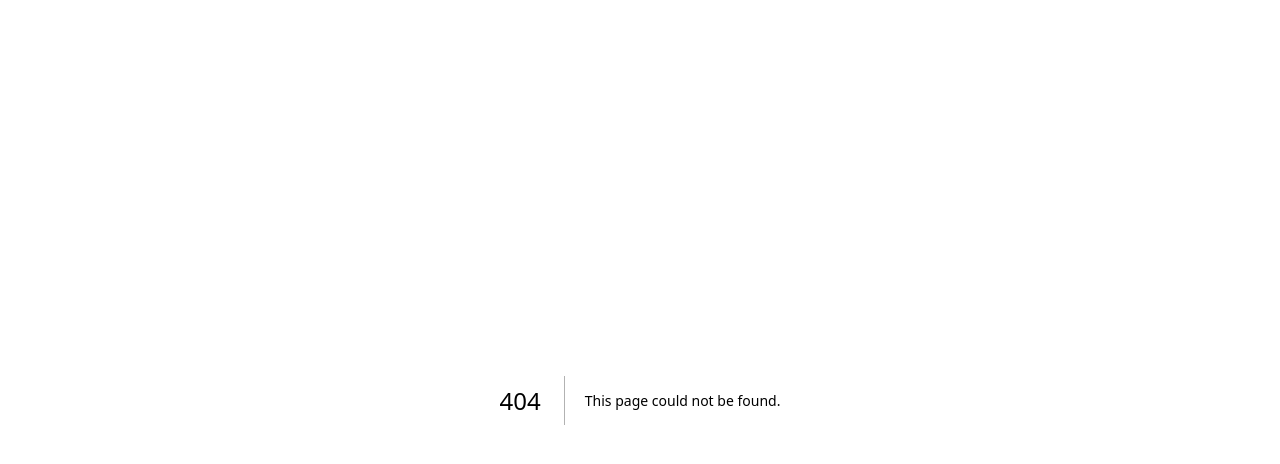
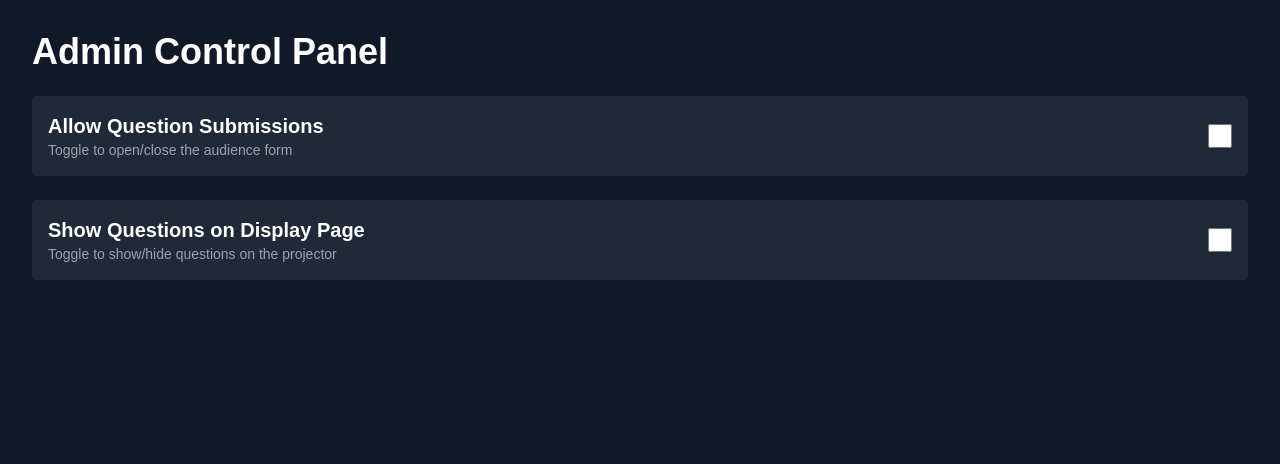
Before and after one commit to loeweloon/QnAsession, a Next.js app: page /admin in a window 1280 px wide. Before the commit this address had no page. Shown: the top 464 px of the page. Built offline with nearby package versions, Linux system fonts and the light colour scheme; no server answers; the database is empty.

Commit message:
Create admin page.tsx

```diff
--- /dev/null
+++ b/app/admin/page.tsx
@@ -0,0 +1,65 @@
+
+"use client"
+
+import { useEffect, useState } from "react"
+import { createClient } from "@supabase/supabase-js"
+
+const supabase = createClient(
+  process.env.NEXT_PUBLIC_SUPABASE_URL!,
+  process.env.NEXT_PUBLIC_SUPABASE_ANON_KEY!
+)
+
+export default function AdminPage() {
+  const [allowSubmission, setAllowSubmission] = useState(true)
+  const [showQuestions, setShowQuestions] = useState(true)
+
+  const fetchSettings = async () => {
+    const { data } = await supabase.from("settings").select("key,value")
+    if (!data) return
+    const settings = Object.fromEntries(data.map((s) => [s.key, s.value]))
+    setAllowSubmission(settings.allow_submission === true || settings.allow_submission === "true")
+    setShowQuestions(settings.show_questions === true || settings.show_questions === "true")
+  }
+
+  const updateSetting = async (key: string, value: boolean) => {
+    await supabase.from("settings").upsert({ key, value })
+    fetchSettings()
+  }
+
+  useEffect(() => {
+    fetchSettings()
+  }, [])
+
+  return (
+    <div className="min-h-screen bg-gray-900 text-white p-8">
+      <h1 className="text-4xl font-bold mb-6">Admin Control Panel</h1>
+      <div className="space-y-6">
+        <div className="flex items-center justify-between bg-gray-800 p-4 rounded">
+          <div>
+            <p className="text-xl font-semibold">Allow Question Submissions</p>
+            <p className="text-sm text-gray-400">Toggle to open/close the audience form</p>
+          </div>
+          <input
+            type="checkbox"
+            checked={allowSubmission}
+            onChange={(e) => updateSetting("allow_submission", e.target.checked)}
+            className="w-6 h-6"
+          />
+        </div>
+
+        <div className="flex items-center justify-between bg-gray-800 p-4 rounded">
+          <div>
+            <p className="text-xl font-semibold">Show Questions on Display Page</p>
+            <p className="text-sm text-gray-400">Toggle to show/hide questions on the projector</p>
+          </div>
+          <input
+            type="checkbox"
+            checked={showQuestions}
+            onChange={(e) => updateSetting("show_questions", e.target.checked)}
+            className="w-6 h-6"
+          />
+        </div>
+      </div>
+    </div>
+  )
+}
```
